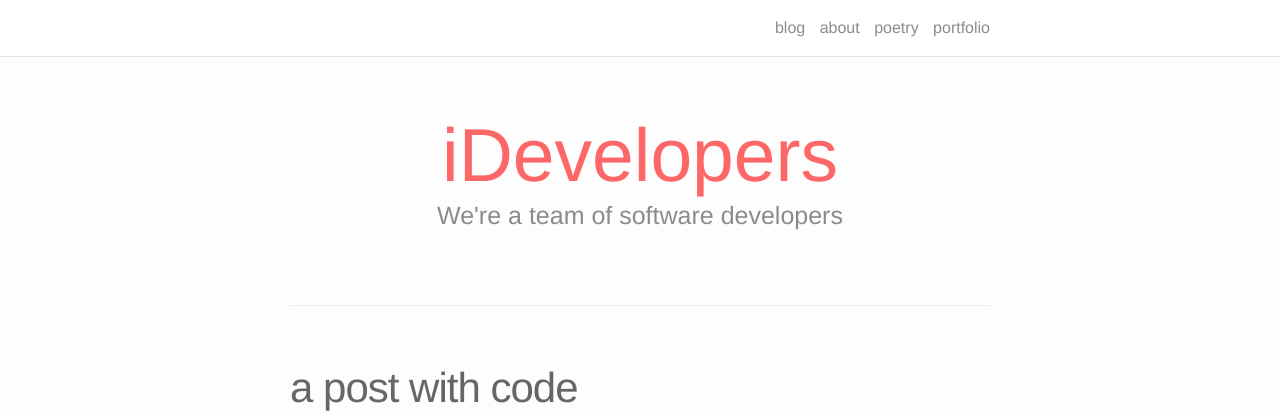
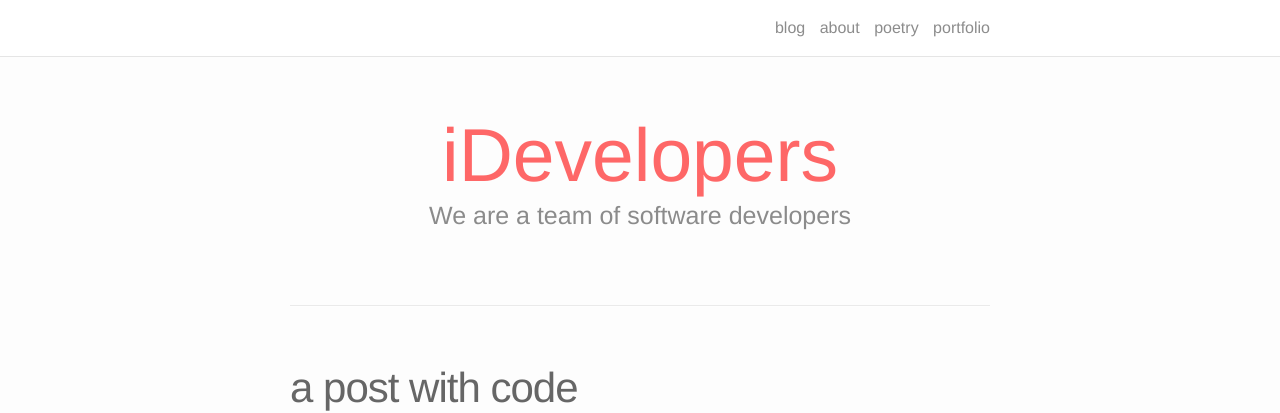
Before and after one commit to idevelopers-in/idevelopers-in.github.io, a Jekyll site: the page built from index.html, in a window 1280 px wide and 995 px high. Shown: the top 413 px of the window. Built offline with Jekyll 4.4.1, drawn with Linux system fonts in a browser that asks for light colours; nearby versions of some CDN libraries; the list of posts is cut into pages by our own code.

Commit message:
Update index.html

```diff
--- a/index.html
+++ b/index.html
@@ -4,7 +4,7 @@ layout: default
 
 <div class="header-bar">
   <h1>iDevelopers</h1>
-  <h2>We're a team of software developers</h2>
+  <h2>We are a team of software developers</h2>
   <br/>
   <hr>
   <br/>
```
